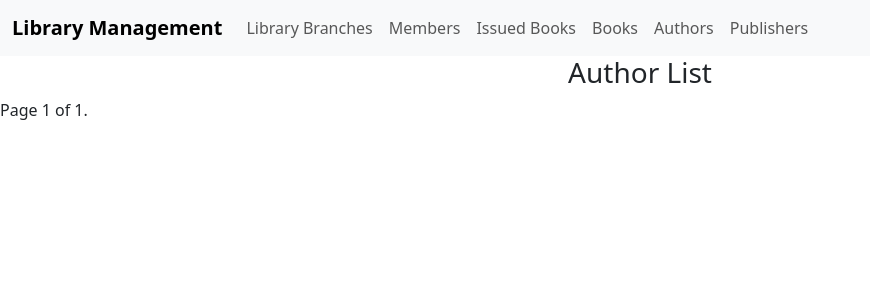
After one commit to erashish41/Django-LibraryManagement, a Django app: page /library/authors/ in a window 1280 px wide. The commit adds this page. Shown: the top 300 px of the page, without its empty margins (0-870 px from the left). Run offline with Django 5.2, Linux system fonts and the light colour scheme; data that the repository does not hold is empty.

Commit message:
author and publisher list added

```diff
--- a/library_management/library/urls.py
+++ b/library_management/library/urls.py
@@ -1,8 +1,11 @@
 from django.urls import path
-from library.views import BookListView, LibraryBranchView, MemberView
+from library.views import BookListView, LibraryBranchListView, MemberListView, IssuedBookListView, AuthorListView, PublisherListView
 
 urlpatterns = [
     path('books/',BookListView.as_view(),name='book_list'),
-    path('branches/',LibraryBranchView.as_view(),name='branch_list'),
-    path('members/',MemberView.as_view(),name='member_list'),
+    path('branches/',LibraryBranchListView.as_view(),name='branch_list'),
+    path('members/',MemberListView.as_view(),name='member_list'),
+    path('issuedbooks/',IssuedBookListView.as_view(),name='issuedbooks_list'),
+    path('authors/',AuthorListView.as_view(),name='authors_list'),
+    path('publishers/',PublisherListView.as_view(),name='publisher_list'),
 ]
--- a/library_management/library/views.py
+++ b/library_management/library/views.py
@@ -1,5 +1,5 @@
 from django.shortcuts import render
-from library.models import Book, LibraryBranch, Member, IssuedBook
+from library.models import Book, LibraryBranch, Member, IssuedBook, Author, Publisher
 from django.views.generic import ListView
 
 
@@ -10,20 +10,32 @@
     context_object_name = 'books'
     paginate_by = 10
 
-class LibraryBranchView(ListView):
+class LibraryBranchListView(ListView):
     model = LibraryBranch
-    template_name = 'branches/library_branches.html'
+    template_name = 'branches/library_branches_list.html'
     context_object_name = 'branches'
     paginate_by = 10
 
-class MemberView(ListView):
+class MemberListView(ListView):
     model = Member
-    template_name = 'members/members.html'
+    template_name = 'members/member_list.html'
     context_object_name = 'members'
     paginate_by = 10
 
-class MemberView(ListView):
-    model = Member
-    template_name = 'members/members.html'
-    context_object_name = 'members'
+class IssuedBookListView(ListView):
+    model = IssuedBook
+    template_name = 'issuedbooks/issued_book_list.html'
+    context_object_name = 'issuedbooks'
     paginate_by = 10
+
+class AuthorListView(ListView):
+    model = Author
+    template_name = 'authors/author_list.html'
+    context_object_name = 'authors'
+    paginate_by = 10
+
+class PublisherListView(ListView):
+    model = Publisher
+    template_name = 'publishers/publisher_list.html'
+    context_object_name = 'publishers'
+    paginate_by = 10
--- /dev/null
+++ b/library_management/templates/authors/author_list.html
@@ -0,0 +1,22 @@
+{% extends 'base.html' %}
+{% block title %} Author List {% endblock %}
+{% block content %}
+
+<div class="container">
+    <h3 class="text-center">Author List</h3>
+    <div class="row">
+        {% for author in authors %}
+            <div class="col-md-3">
+                <div class="card shadow mb-4 border-success" style="width: 18rem;">
+                <div class="card-body">
+                    <h5 class="card-title">name- {{author.name}}</h5>
+                    <p class="card-title">bio- {{author.bio | truncatewords:3}}</p>
+
+                </div>
+                </div>
+            </div>
+        {% endfor %}
+    </div>
+</div>
+
+{% endblock %}
--- a/library_management/templates/base.html
+++ b/library_management/templates/base.html
@@ -18,10 +18,10 @@
             <div class="navbar-nav">
                 <a class="nav-link" href="{% url 'branch_list' %}">Library Branches</a>
                 <a class="nav-link" href="{% url 'member_list' %}">Members</a>
-                <a class="nav-link" href="#">Issued Books</a>
+                <a class="nav-link" href="{% url 'issuedbooks_list' %}">Issued Books</a>
                 <a class="nav-link" href="{% url 'book_list' %}">Books</a>
-                <a class="nav-link" href="#">Authors</a>
-                <a class="nav-link" href="#">Publishers</a>
+                <a class="nav-link" href="{% url 'authors_list' %}">Authors</a>
+                <a class="nav-link" href="{% url 'publisher_list' %}">Publishers</a>
             </div>
             </div>
         </div>
--- a/library_management/templates/books/book_list.html
+++ b/library_management/templates/books/book_list.html
@@ -3,6 +3,7 @@
 {% block content %}
 
 <div class="container">
+        <h3 class="text-center">Book List</h3>
     <div class="row">
         {% for book in books %}
             <div class="col-md-3">
--- a/library_management/templates/members/members.html
+++ b/library_management/templates/members/member_list.html
@@ -7,7 +7,7 @@
     <div class="row">
         {% for member in members %}
             <div class="col-md-3">
-                <div class="card shadow mb-4 border-danger" style="width: 18rem;">
+                <div class="card shadow mb-4 border-success" style="width: 18rem;">
                 <div class="card-body">
                     <h5 class="card-title">name- {{member.user.username}}</h5>
                     <p class="card-title">address- {{member.address | truncatewords:3}}</p>
```
Also changed, not shown: library_management/templates/issuedbooks/issued_book_list.html (added, +25 -0 lines), library_management/templates/publishers/publisher_list.html (added, +22 -0 lines), library_management/templates/branches/library_branches_list.html (renamed from library_management/templates/branches/library_branches.html).
